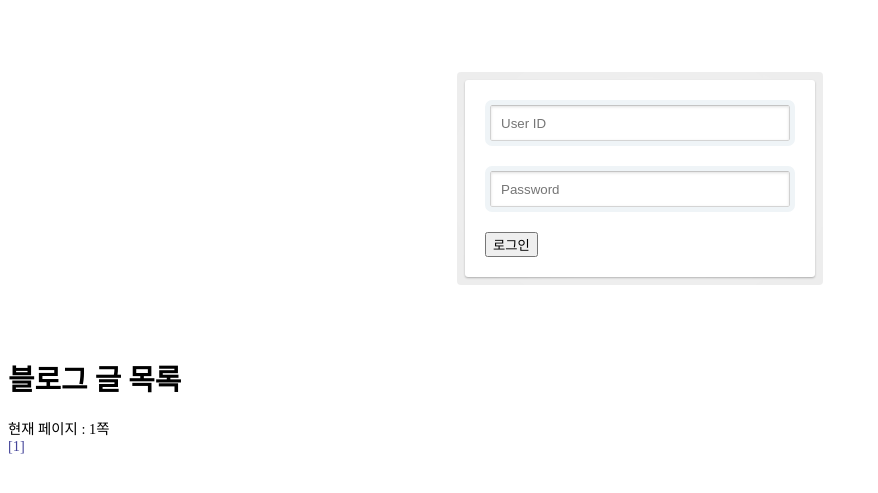
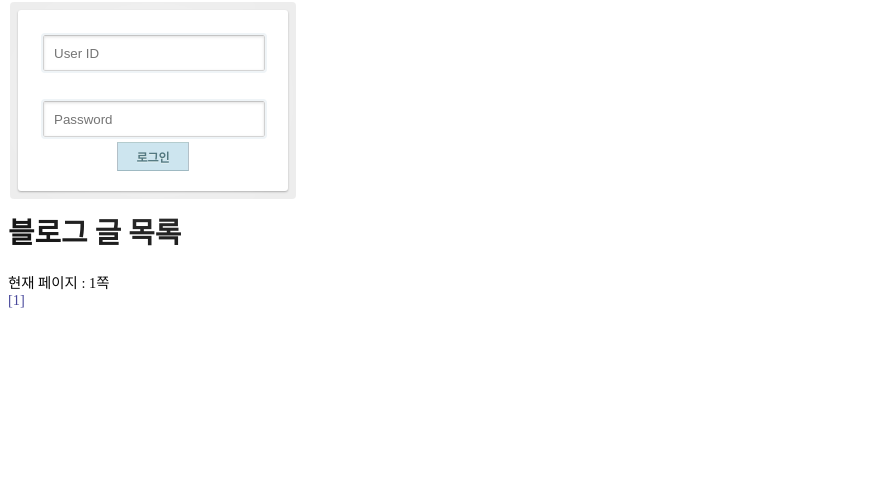
Before and after one commit to imtherealk/Blog, a Django app: page /blog/ in a window 1280 px wide. Shown: the top 493 px of the page, without its empty margins (0-878 px from the left). Run offline with Django 3.2, Linux system fonts and the light colour scheme; data that the repository does not hold is empty; some libraries are stand-ins or nearby versions.

Commit message:
templates 수정

```diff
--- a/realk/media/css/style.css
+++ b/realk/media/css/style.css
@@ -11,8 +11,16 @@ a:hover {
 }
 
 #content {
+        margin: 5px;
+        padding: 0 10px;
 	width: 700px;
+	border: 2px solid #cccccc;
+	padding: 5px;
+        resize: none;
+}
 
+#post {
+        width: 750px;
 }
 
 .post_entry {
@@ -58,20 +66,21 @@ a:hover {
 		margin-right: 30px;
 }
 .container {
-  margin: 80px auto;
+  margin: 10px;
   width: 640px;
 }
 
 .login {
   position: relative;
-  margin: 0 auto;
+  margin: 0;
   padding: 20px 20px 20px;
-  width: 310px;
+  width: 230px;
   background: white;
   border-radius: 3px;
- # -webkit-box-shadow: 0 0 200px rgba(255, 255, 255, 0.5), 0 1px 2px rgba(0, 0, 0, 0.3);
+  -webkit-box-shadow: 0 0 200px rgba(255, 255, 255, 0.5), 0 1px 2px rgba(0, 0, 0, 0.3);
   box-shadow: 0 0 200px rgba(255, 255, 255, 0.5), 0 1px 2px rgba(0, 0, 0, 0.3);
 }
+
 .login:before {
   content: '';
   position: absolute;
@@ -83,6 +92,7 @@ a:hover {
   background: rgba(0, 0, 0, 0.08);
   border-radius: 4px;
 }
+
 .login h1 {
   margin: -20px -20px 21px;
   line-height: 40px;
@@ -108,7 +118,7 @@ a:hover {
   margin-top: 0;
 }
 .login input[type=text], .login input[type=password] {
-  width: 278px;
+  width: 200px;
 }
 input[type=text], input[type=password] {
   margin: 5px;
@@ -120,7 +130,7 @@ input[type=text], input[type=password] {
   border: 1px solid;
   border-color: #c4c4c4 #d1d1d1 #d4d4d4;
   border-radius: 2px;
-  outline: 5px solid #eff4f7;
+  outline: 2px solid #eff4f7;
   -moz-outline-radius: 3px;
   -webkit-box-shadow: inset 0 1px 3px rgba(0, 0, 0, 0.12);
   box-shadow: inset 0 1px 3px rgba(0, 0, 0, 0.12);
@@ -130,3 +140,33 @@ input[type=text]:focus, input[type=password]:focus {
   outline-color: #dceefc;
   outline-offset: 0;
 }
+input[type=submit] {
+  padding: 0 18px;
+  height: 29px;
+  font-size: 12px;
+  font-weight: bold;
+  color: #527881;
+  text-shadow: 0 1px #e3f1f1;
+  background: #cde5ef;
+  border: 1px solid;
+  border-color: #b4ccce #b3c0c8 #9eb9c2;
+  outline: 0;
+}
+.btns {
+}
+.btns input[type=submit]{
+  float: right;
+}
+input[type=submit]:active {
+  background: #cde5ef;
+  border-color: #9eb9c2 #b3c0c8 #b4ccce;
+  -webkit-box-shadow: inset 0 0 3px rgba(0, 0, 0, 0.2);
+  box-shadow: inset 0 0 3px rgba(0, 0, 0, 0.2);
+}
+.cmt_txtarea {
+    height: 30px;
+    border-radius: 3px;
+}
+.post_txtarea {
+    height: 200px;
+}
--- a/realk/templates/comments.html
+++ b/realk/templates/comments.html
@@ -1,4 +1,5 @@
 {% if with_layout %}{% include 'layout/header.html' %}{% endif %}
+    <hr/>
     {% if comments|length %}
     <ul>
     {% for comment in comments %}
--- a/realk/templates/list.html
+++ b/realk/templates/list.html
@@ -3,7 +3,7 @@
 <a href="/blog/logout">로그아웃</a>
 {% else %}{% include 'login.html' %}{% endif %}
 <h1>{{page_title}}</h1>
-<div id="content">
+<div id="post">
     {% for entry in entries %}
     <div class="post_entry">
         <h3 id="post_{{entry.id}}" class="post_title"><a href="/blog/entry/{{entry.id}}">
--- a/realk/templates/login.html
+++ b/realk/templates/login.html
@@ -3,8 +3,10 @@
     <div class="login">
     <form method="post" action="/blog/login/{{location}}/">
     <p><input type="text" id="userID" name="userID" value="" placeholder="User ID"/></p>
-    <p></label><input type="password" id="userPW" name="userPW" value="" placeholder="Password"/></p>
-    <p><input type="submit" value="로그인"></p>
+    <p><input type="password" id="userPW" name="userPW" value="" placeholder="Password"/></p>
+    <div style="text-align:center">
+        <p><input type="submit" value="로그인"></p>
+    </div>
     </form>
     </div>
 </section>
```
Also changed, not shown: realk/templates/comment_form.html (+5 -7 lines), realk/templates/read.html (+6 -7 lines), realk/templates/write.html (+4 -4 lines).
